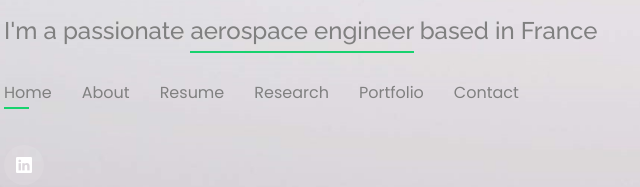
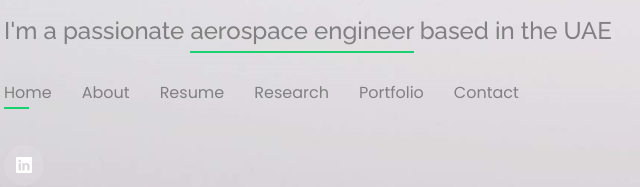
Before and after one commit to Arunprasath1994/arun_subramanian, a plain HTML site: page index.html in a window 1280 px wide. Shown: the part 333-520 px from the top of the page, 78-718 px from the left. Drawn offline with nearby package versions, Linux system fonts and the light colour scheme.

Commit message:
Update index.html

```diff
--- a/index.html
+++ b/index.html
@@ -45,7 +45,7 @@
       <h1><a href="index.html" style="color: grey;">Arun Subramanian</a></h1>
       <!-- Uncomment below if you prefer to use an image logo -->
       <!-- <a href="index.html" class="mr-auto"><img src="assets/img/logo.png" alt="" cladss="img-fluid"></a> -->
-      <h2 style="color: grey;">I'm a passionate <span style="color: grey">aerospace engineer</span> based in France</h2>
+      <h2 style="color: grey;">I'm a passionate <span style="color: grey">aerospace engineer</span> based in the UAE</h2>
 
       <nav id="navbar" class="navbar">
         <ul>
```
